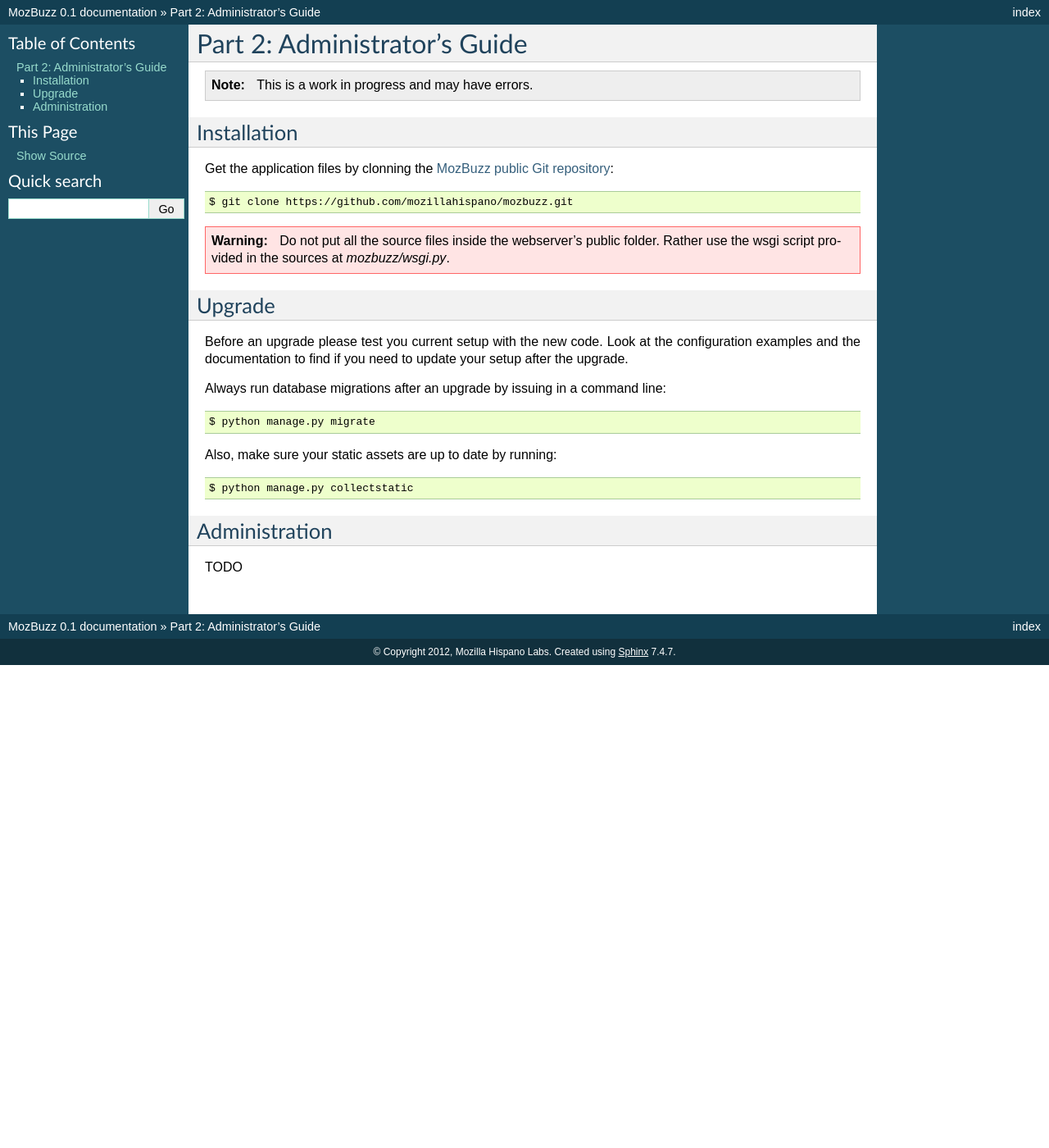
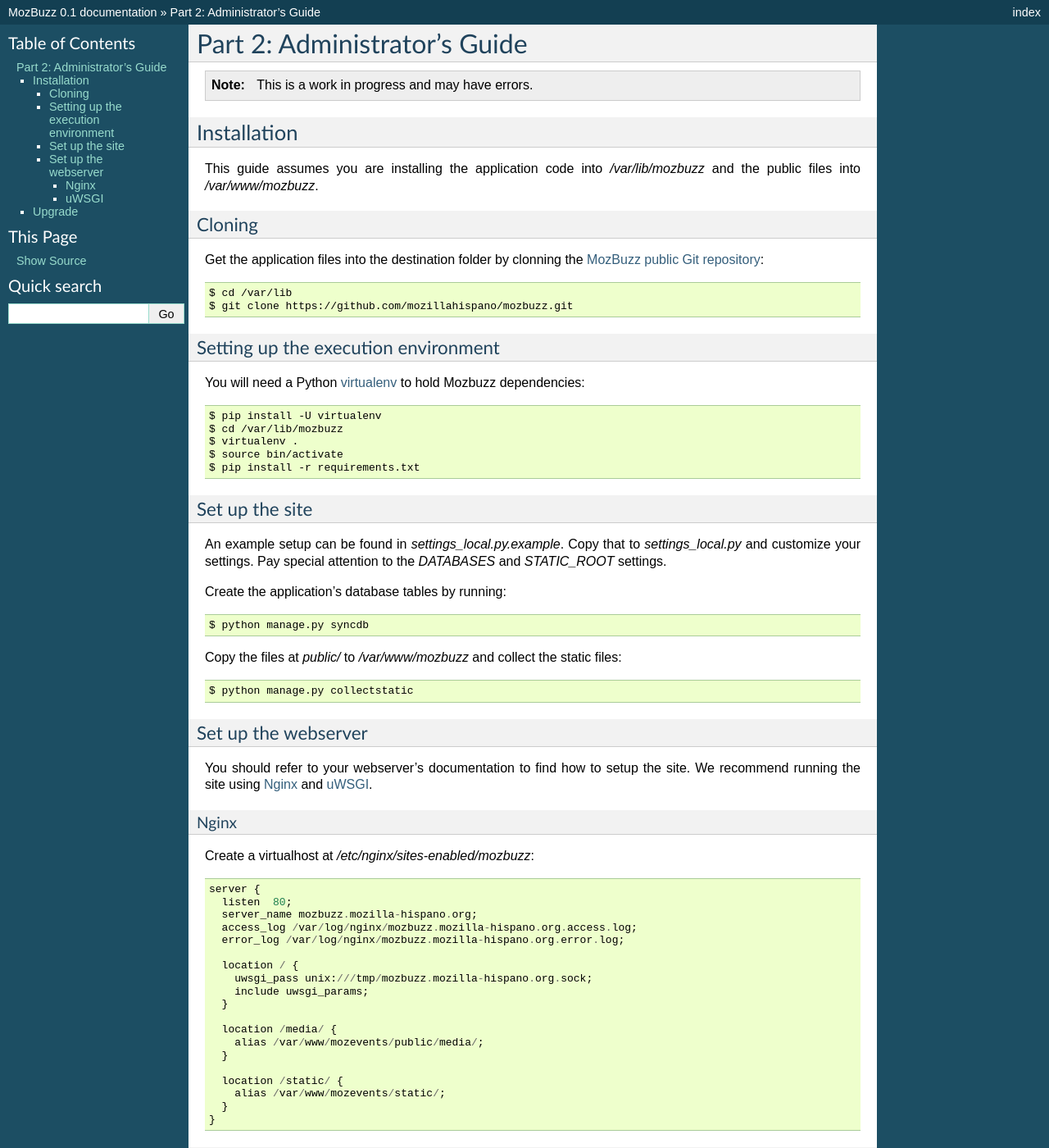
Before and after one commit to mozillahispano/mozbuzz, a Sphinx documentation site: the page built from docs/admin/index.rst, in a window 1280 px wide and 1400 px high. Shown: the whole window at 82% size. Built offline with Sphinx 7.4.7, drawn with Linux system fonts in a browser that asks for light colours; some of the changed text lies outside the part shown.

Commit message:
Update installation docs amd give an example Nginx and uWSGI setup

```diff
--- a/docs/admin/index.rst
+++ b/docs/admin/index.rst
@@ -9,15 +9,93 @@
 Installation
 ============
 
-Get the application files by clonning the `MozBuzz public Git repository`_::
+This guide assumes you are installing the application code into `/var/lib/mozbuzz` and the public files into `/var/www/mozbuzz`.
 
+Cloning
+-------
+
+Get the application files into the destination folder by clonning the `MozBuzz public Git repository`_::
+
+  $ cd /var/lib
   $ git clone https://github.com/mozillahispano/mozbuzz.git
 
-.. Warning::
+Setting up the execution environment
+------------------------------------
 
-   Do not put all the source files inside the webserver's public folder. Rather use the wsgi script provided in the sources at `mozbuzz/wsgi.py`.
+You will need a Python `virtualenv`_ to hold Mozbuzz dependencies::
+
+  $ pip install -U virtualenv
+  $ cd /var/lib/mozbuzz
+  $ virtualenv .
+  $ source bin/activate
+  $ pip install -r requirements.txt
+
+Set up the site
+---------------
+
+An example setup can be found in `settings_local.py.example`. Copy that to `settings_local.py` and customize your settings. Pay special attention to the `DATABASES` and `STATIC_ROOT` settings.
+
+Create the application's database tables by running::
+
+  $ python manage.py syncdb
+
+
+Copy the files at `public/` to `/var/www/mozbuzz` and collect the static files::
+
+  $ python manage.py collectstatic
+
+Set up the webserver
+--------------------
+
+You should refer to your webserver's documentation to find how to setup the site. We recommend running the site using Nginx_ and uWSGI_.
+
+Nginx
+~~~~~
+
+Create a virtualhost at `/etc/nginx/sites-enabled/mozbuzz`::
+
+  server {
+    listen  80;
+    server_name mozbuzz.mozilla-hispano.org;
+    access_log /var/log/nginx/mozbuzz.mozilla-hispano.org.access.log;
+    error_log /var/log/nginx/mozbuzz.mozilla-hispano.org.error.log;
+
+    location / {
+      uwsgi_pass unix:///tmp/mozbuzz.mozilla-hispano.org.sock;
+      include uwsgi_params;
+    }
+
+    location /media/ {
+      alias /var/www/mozevents/public/media/;
+    }
+
+    location /static/ {
+      alias /var/www/mozevents/static/;
+    }
+  }
+
+uWSGI
+~~~~~
+
+Create an uWSGI app at `/etc/uwsgi/apps-enabled/mozbuzz.mozilla-hispano.org.ini`::
+
+  [uwsgi]
+  vhost = true
+  plugins = python
+  socket = /tmp/mozbuzz.mozilla-hispano.org.sock
+  master = true
+  enable-threads = true
+  processes = 2
+  wsgi-file = /var/www/mozbuzz/public/wsgi_handler.py
+  virtualenv = /var/www/mozbuzz/
+  chdir = /var/www/mozbuzz
+
+Restart the Nginx and uWSGI services and enjoy.
 
 .. _MozBuzz public Git repository: https://github.com/mozillahispano/mozbuzz/
+.. _virtualenv:
+.. _Nginx:
+.. _uWSGI:
 
 Upgrade
 =======
@@ -31,8 +109,3 @@
 Also, make sure your static assets are up to date by running::
 
   $ python manage.py collectstatic
-
-Administration
-==============
-
-TODO
```
